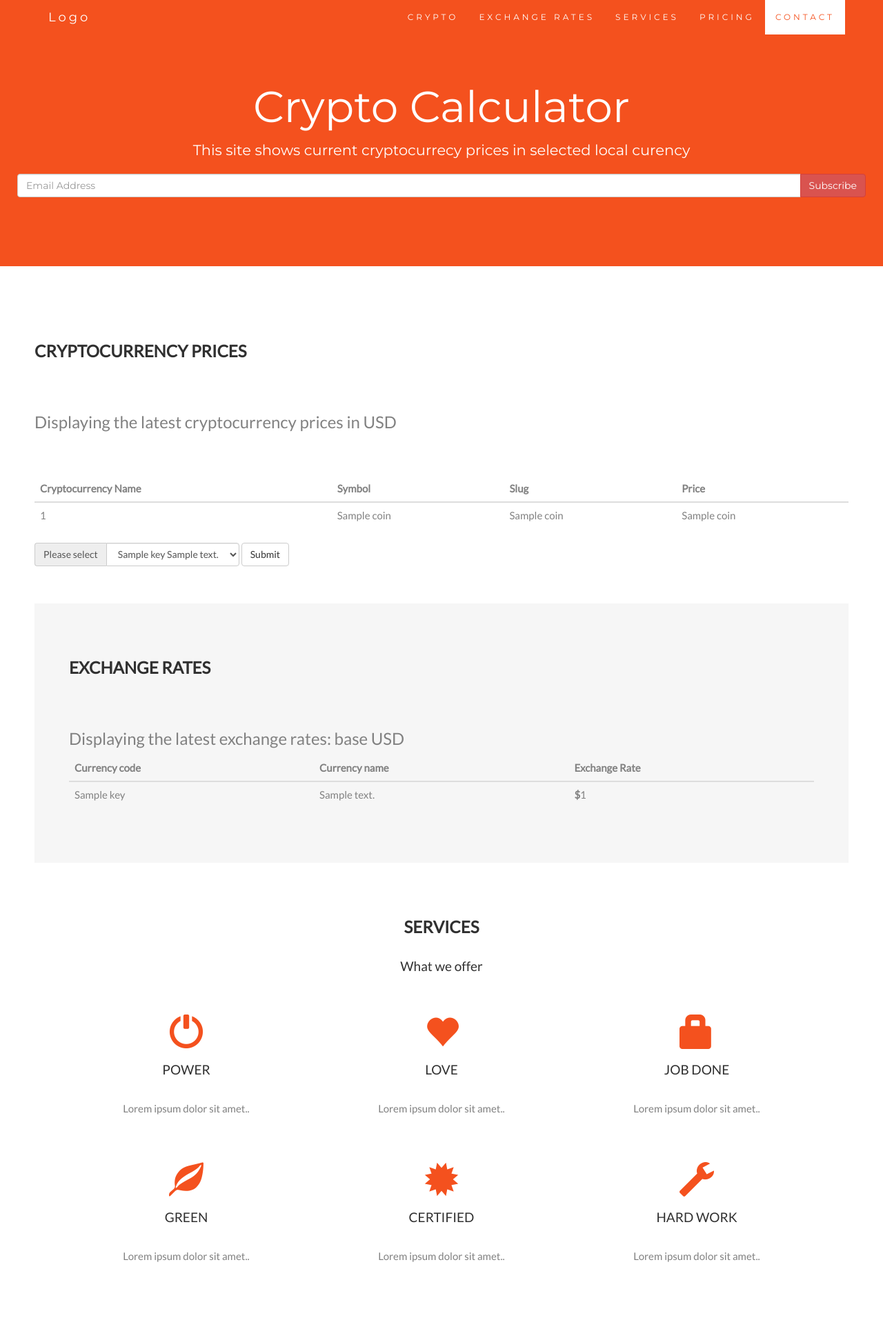
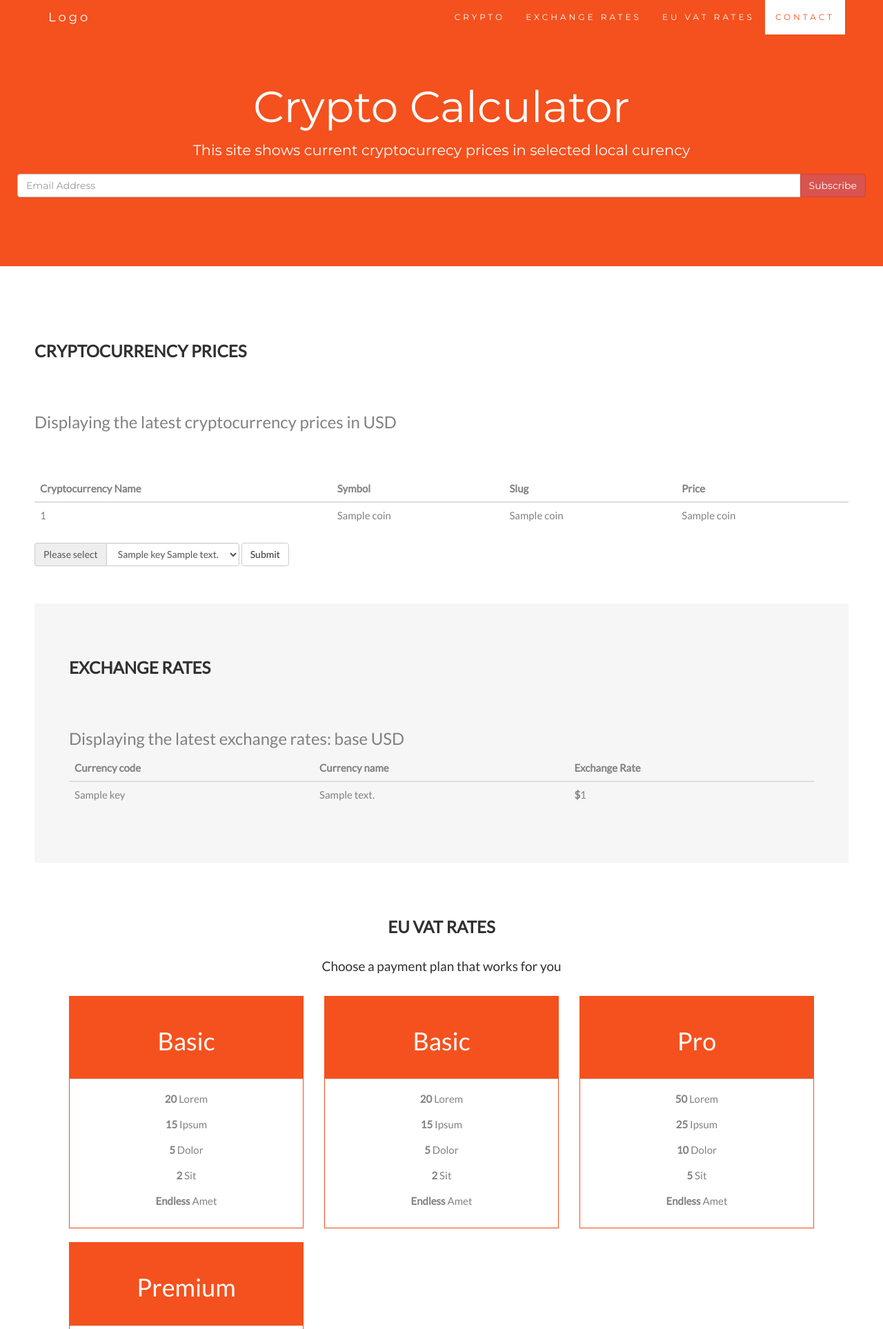
Before and after one commit to AnnaGlinka/New_investment_app, a Flask app: template templates/index.html in a window 1280 px wide. Shown: the top 1927 px of the page at 69% size. Run offline with Flask 2, Linux system fonts and the light colour scheme; the template is opened without the code that fills it: most values are stand-ins (such as "Sample title", 1, 10 or a date in 2020); parts of the project's set-up code (start-up, migrations or seed data) failed here and were passed over; some libraries are stand-ins or nearby versions.

Commit message:
Add get_eu_vat_rates.py and modify index.html - eu vat rates

```diff
--- a/templates/index.html
+++ b/templates/index.html
@@ -208,8 +208,7 @@
       <ul class="nav navbar-nav navbar-right">
         <li><a href="#crypto">CRYPTO</a></li>
         <li><a href="#exchange">EXCHANGE RATES</a></li>
-        <li><a href="#services">SERVICES</a></li>
-        <li><a href="#pricing">PRICING</a></li>
+        <li><a href="#euVATrates">EU VAT RATES</a></li>
         <li><a href="#contact">CONTACT</a></li>
       </ul>
     </div>
@@ -316,54 +315,12 @@
   </div>
 </div>
 
-<!-- Container (Services Section) -->
-<div id="services" class="container-fluid text-center">
-  <h2>SERVICES</h2>
-  <h4>What we offer</h4>
-  <br>
-  <div class="row slideanim">
-    <div class="col-sm-4">
-      <span class="glyphicon glyphicon-off logo-small"></span>
-      <h4>POWER</h4>
-      <p>Lorem ipsum dolor sit amet..</p>
-    </div>
-    <div class="col-sm-4">
-      <span class="glyphicon glyphicon-heart logo-small"></span>
-      <h4>LOVE</h4>
-      <p>Lorem ipsum dolor sit amet..</p>
-    </div>
-    <div class="col-sm-4">
-      <span class="glyphicon glyphicon-lock logo-small"></span>
-      <h4>JOB DONE</h4>
-      <p>Lorem ipsum dolor sit amet..</p>
-    </div>
-  </div>
-  <br><br>
-  <div class="row slideanim">
-    <div class="col-sm-4">
-      <span class="glyphicon glyphicon-leaf logo-small"></span>
-      <h4>GREEN</h4>
-      <p>Lorem ipsum dolor sit amet..</p>
-    </div>
-    <div class="col-sm-4">
-      <span class="glyphicon glyphicon-certificate logo-small"></span>
-      <h4>CERTIFIED</h4>
-      <p>Lorem ipsum dolor sit amet..</p>
-    </div>
-    <div class="col-sm-4">
-      <span class="glyphicon glyphicon-wrench logo-small"></span>
-      <h4 style="color:#303030;">HARD WORK</h4>
-      <p>Lorem ipsum dolor sit amet..</p>
-    </div>
-  </div>
-</div>
-
 
 
 <!-- Container (Pricing Section) -->
-<div id="pricing" class="container-fluid">
+<div id="euVATrates" class="container-fluid">
   <div class="text-center">
-    <h2>Pricing</h2>
+    <h2>EU VAT Rates</h2>
     <h4>Choose a payment plan that works for you</h4>
   </div>
   <div class="row slideanim">
@@ -379,11 +336,22 @@
           <p><strong>2</strong> Sit</p>
           <p><strong>Endless</strong> Amet</p>
         </div>
-        <div class="panel-footer">
-          <h3>$19</h3>
-          <h4>per month</h4>
-          <button class="btn btn-lg">Sign Up</button>
+
+      </div>
+    </div>
+     <div class="col-sm-4 col-xs-12">
+      <div class="panel panel-default text-center">
+        <div class="panel-heading">
+          <h1>Basic</h1>
         </div>
+        <div class="panel-body">
+          <p><strong>20</strong> Lorem</p>
+          <p><strong>15</strong> Ipsum</p>
+          <p><strong>5</strong> Dolor</p>
+          <p><strong>2</strong> Sit</p>
+          <p><strong>Endless</strong> Amet</p>
+        </div>
+
       </div>
     </div>
     <div class="col-sm-4 col-xs-12">
@@ -398,11 +366,7 @@
           <p><strong>5</strong> Sit</p>
           <p><strong>Endless</strong> Amet</p>
         </div>
-        <div class="panel-footer">
-          <h3>$29</h3>
-          <h4>per month</h4>
-          <button class="btn btn-lg">Sign Up</button>
-        </div>
+
       </div>
     </div>
     <div class="col-sm-4 col-xs-12">
@@ -417,11 +381,7 @@
           <p><strong>10</strong> Sit</p>
           <p><strong>Endless</strong> Amet</p>
         </div>
-        <div class="panel-footer">
-          <h3>$49</h3>
-          <h4>per month</h4>
-          <button class="btn btn-lg">Sign Up</button>
-        </div>
+
       </div>
     </div>
   </div>
```
Also changed, not shown: get_eu_VAT_rates.py (added, +26 -0 lines).
